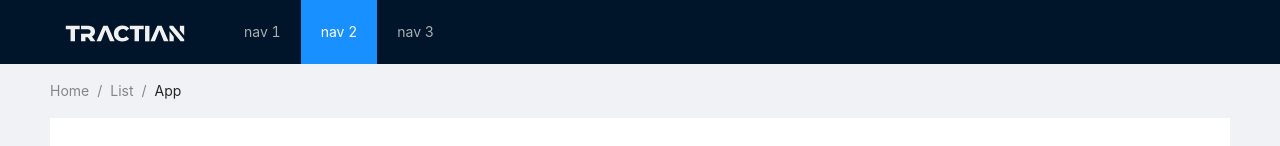
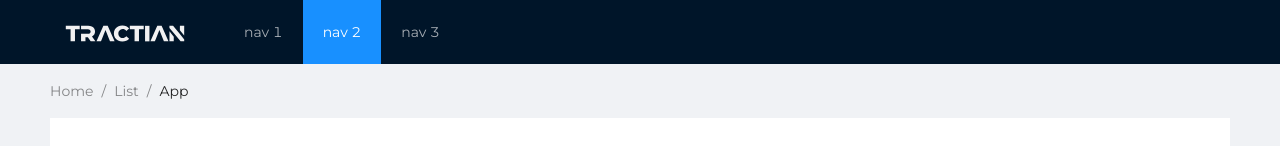
Before and after one commit to Lara-Capila/tractian_challenge, a React (Create React App) app in the folder tractian/: page / in a window 1280 px wide. Shown: the top 146 px of the page. Built offline with nearby package versions, Linux system fonts and the light colour scheme; no server answers; the HTML template or start-up script is replaced by a standard one.

Commit message:
Add default application font

```diff
--- a/tractian/src/App.css
+++ b/tractian/src/App.css
@@ -1,4 +1,9 @@
 @import 'antd/dist/antd.css';
+@import url('https://fonts.googleapis.com/css2?family=Montserrat&display=swap');
+
+body {
+  font-family: 'Montserrat', sans-serif;
+}
 
 #components-layout-demo-fixed
 .logo {
```
